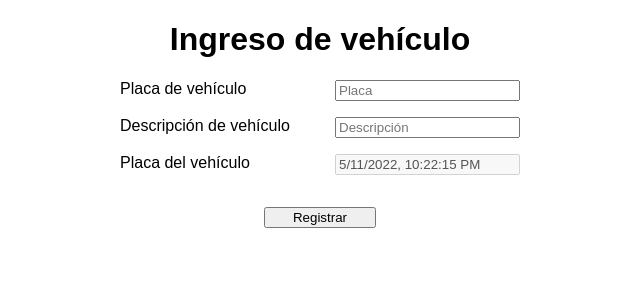
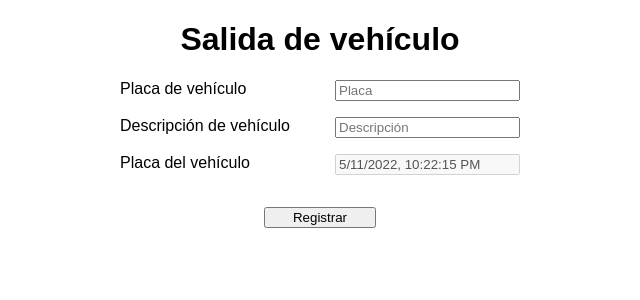
Before and after one commit to victorze-fun/parking, a Flask app: page /entry in a window 1280 px wide. Shown: the top 300 px of the page, without its empty margins (320-960 px from the left). Run offline with Flask 2, Linux system fonts and the light colour scheme.

Commit message:
Update templates

```diff
--- a/templates/entry.html
+++ b/templates/entry.html
@@ -1,6 +1,8 @@
 {% extends 'layout.html' %}
 
-{% block title %} Salida de vehículo {% endblock %}
+{% block header %}
+  <h1>{% block title %} Salida de vehículo {% endblock %}</h1>
+{% endblock %}
 
 {% block content %}
     <form action="/entry" method="POST">
--- a/templates/layout.html
+++ b/templates/layout.html
@@ -1,5 +1,5 @@
 <!DOCTYPE html>
-<html lang="en">
+<html lang="es">
 <head>
     <meta charset="UTF-8">
     <meta http-equiv="X-UA-Compatible" content="IE=edge">
@@ -9,8 +9,9 @@
 </head>
 <body>
     <header>
-        <h1>Ingreso de vehículo</h2>
+        {% block header %}{% endblock %}
     </header>
+
     <main>
         {% block content %}{% endblock %}
     </main>
```
